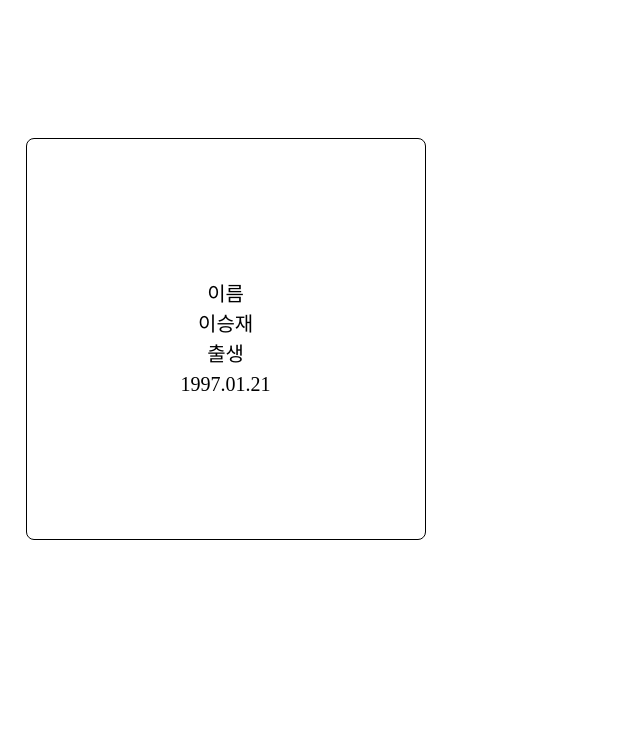
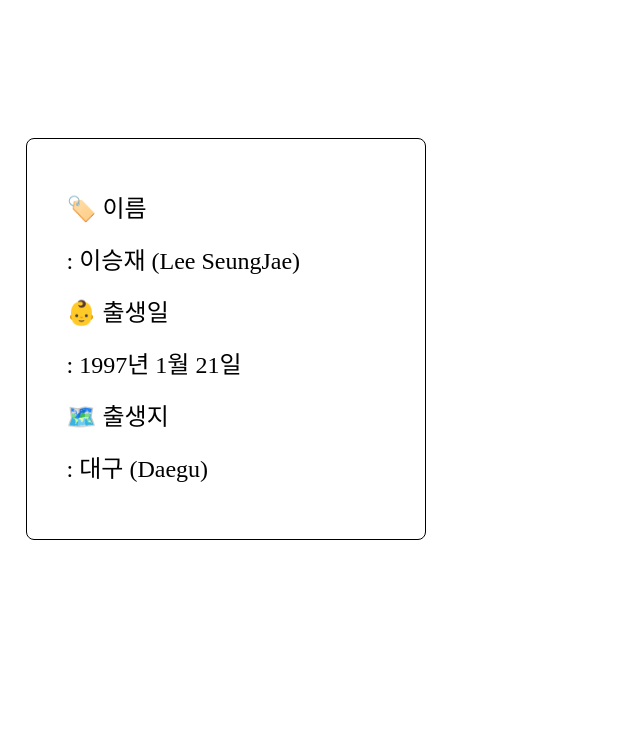
Before and after one commit to seungjaelee2684/seungjae-portfolio, a React (Create React App) app: page /website in a window 1280 px wide. Shown: the part 1320-2056 px from the top of the page, without its empty margins (0-640 px from the left). Built offline with nearby package versions, Linux system fonts and the light colour scheme; a web font is replaced by a local one.

Commit message:
<feat: about us 컴포넌트 구현>

```diff
--- a/src/components/SitePage/About.tsx
+++ b/src/components/SitePage/About.tsx
@@ -12,16 +12,22 @@ const About = () => {
                 <AboutCardContainer height="2000px">
                     <AboutCard>
                         <ContentWrapper>
-                            이름
+                            🏷️ 이름
                         </ContentWrapper>
                         <ContentWrapper>
-                            이승재
+                            : 이승재 (Lee SeungJae)
                         </ContentWrapper>
                         <ContentWrapper>
-                            출생
+                            👶 출생일
                         </ContentWrapper>
                         <ContentWrapper>
-                            1997.01.21
+                            : 1997년 1월 21일
+                        </ContentWrapper>
+                        <ContentWrapper>
+                            🗺️ 출생지
+                        </ContentWrapper>
+                        <ContentWrapper>
+                            : 대구 (Daegu)
                         </ContentWrapper>
                     </AboutCard>
                 </AboutCardContainer>
@@ -73,8 +79,8 @@ const AboutCardContainer = styled.div<{ height: string }>`
 `;
 
 const AboutCard = styled.div`
-    width: calc(100% - 40px);
-    height: 360px;
+    width: calc(100% - 80px);
+    height: 320px;
     display: flex;
     flex-direction: column;
     justify-content: center;
@@ -83,14 +89,16 @@ const AboutCard = styled.div`
     border-radius: 8px;
     position: sticky;
     top: 180px;
-    padding: 20px;
+    padding: 40px;
+    gap: 16px;
 `;
 
 const ContentWrapper = styled.div`
     width: 100%;
-    font-size: 20px;
+    font-size: 24px;
     font-weight: 500;
     line-height: 150%;
+    text-align: start;
 `;
 
 export default About;
```
